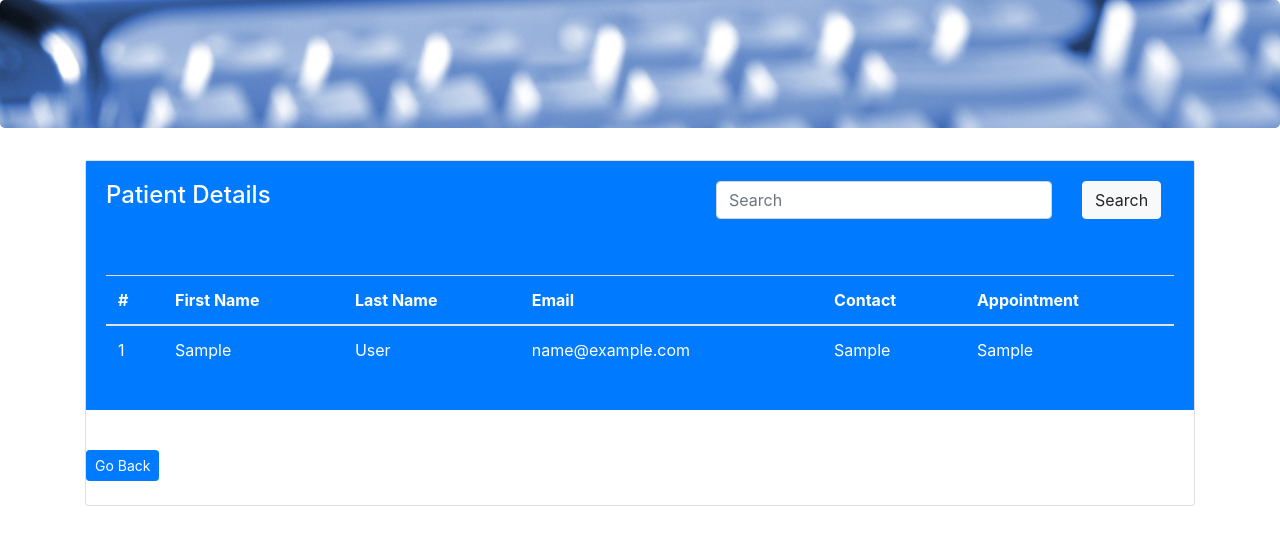
After one commit to stecor/php-hms, a PHP site: page /patient_details.php in a window 1280 px wide. The commit adds this page. Shown: the top 545 px of the page. Run offline with PHP 8.4, Linux system fonts and the light colour scheme; tables that the repository leaves empty or names only in its code hold one stand-in row (values such as "Sample post").

Commit message:
patient details

```diff
--- a/func.php
+++ b/func.php
@@ -50,10 +50,39 @@ if (isset($_POST['patient_submit'])){
  mysqli_free_result($result);
  /* close connection */
  mysqli_close($con);
+
 }
 
+function get_patient_details(){
+  global $con;
+  $query = "SELECT * FROM doctorapp";
+  $result=mysqli_query($con,$query);
 
 
+  $i = 0;
+
+  while($row = mysqli_fetch_array($result)){
+
+    $i += 1;
+
+    $fname= $row['fname'];
+    $lname= $row['lname'];
+    $email= $row['email'];
+    $contact= $row['contact'];
+    $docapp= $row['docapp'];
 
 
-?>
+    echo "<tr>
+          <td>$i</td>
+          <td>$fname</td>
+          <td>$lname</td>
+          <td>$email</td>
+          <td>$contact</td>
+          <td>$docapp</td>
+          </tr>";
+  }
+  /* close result set */
+  mysqli_free_result($result);
+  /* close connection */
+  mysqli_close($con);
+}
--- /dev/null
+++ b/patient_details.php
@@ -0,0 +1,59 @@
+<!DOCTYPE html>
+<?php include("func.php"); ?>
+<html lang="en" dir="ltr">
+  <head>
+    <meta charset="utf-8">
+    <title>Patient Details</title>
+    <link rel="stylesheet" href="https://maxcdn.bootstrapcdn.com/bootstrap/4.0.0/css/bootstrap.min.css" integrity="sha384-Gn5384xqQ1aoWXA+058RXPxPg6fy4IWvTNh0E263XmFcJlSAwiGgFAW/dAiS6JXm" crossorigin="anonymous">
+    <link rel="stylesheet" href="/css/master.css">
+  </head>
+  <body>
+
+    <div class="jumbotron admin"></div>
+    <div class="container">
+      <div class="card">
+        <div class="card-body admin-head">
+          <div class="row">
+            <div class="col-md-4">
+              <h4>Patient Details</h4>
+            </div>
+            <div class="col-md-8">
+              <form class="form-group" action="func.php" method="post">
+                <div class="row">
+                  <div class="col-sm-4"></div>
+                  <div class="col-sm-6">
+                    <input type="text" name="search" class="form-control"  placeholder="Search">
+                  </div>
+                  <div class="col-sm-2">
+                    <input type="submit" name="patient_search" class="btn btn-light" value="Search">
+                  </div>
+                </div>
+              </form>
+            </div>
+          </div>
+        <div class="card-body"></div>
+          <table class="table table-hover">
+          <thead>
+            <tr>
+              <th>#</th>
+              <th scope="col">First Name</th>
+              <th scope="col">Last Name</th>
+              <th scope="col">Email</th>
+              <th scope="col">Contact</th>
+              <th scope="col">Appointment</th>
+            </tr>
+          </thead>
+          <tbody>
+            <?php get_patient_details(); ?>
+          </tbody>
+        </table>
+      </div>
+      <div class="card-body"></div>
+      <div><a href="admin-panel.php" class="btn btn-primary btn-sm">Go Back</a></div><br>
+    </div>
+  </div>
+
+    <script src="https://ajax.googleapis.com/ajax/libs/jquery/3.3.1/jquery.min.js"></script>
+    <script src="https://maxcdn.bootstrapcdn.com/bootstrap/4.0.0/js/bootstrap.min.js" integrity="sha384-JZR6Spejh4U02d8jOt6vLEHfe/JQGiRRSQQxSfFWpi1MquVdAyjUar5+76PVCmYl" crossorigin="anonymous"></script>
+  </body>
+</html>
```
Also changed, not shown: admin-panel.php (+6 -6 lines), search_patient.php (added, +10 -0 lines).
